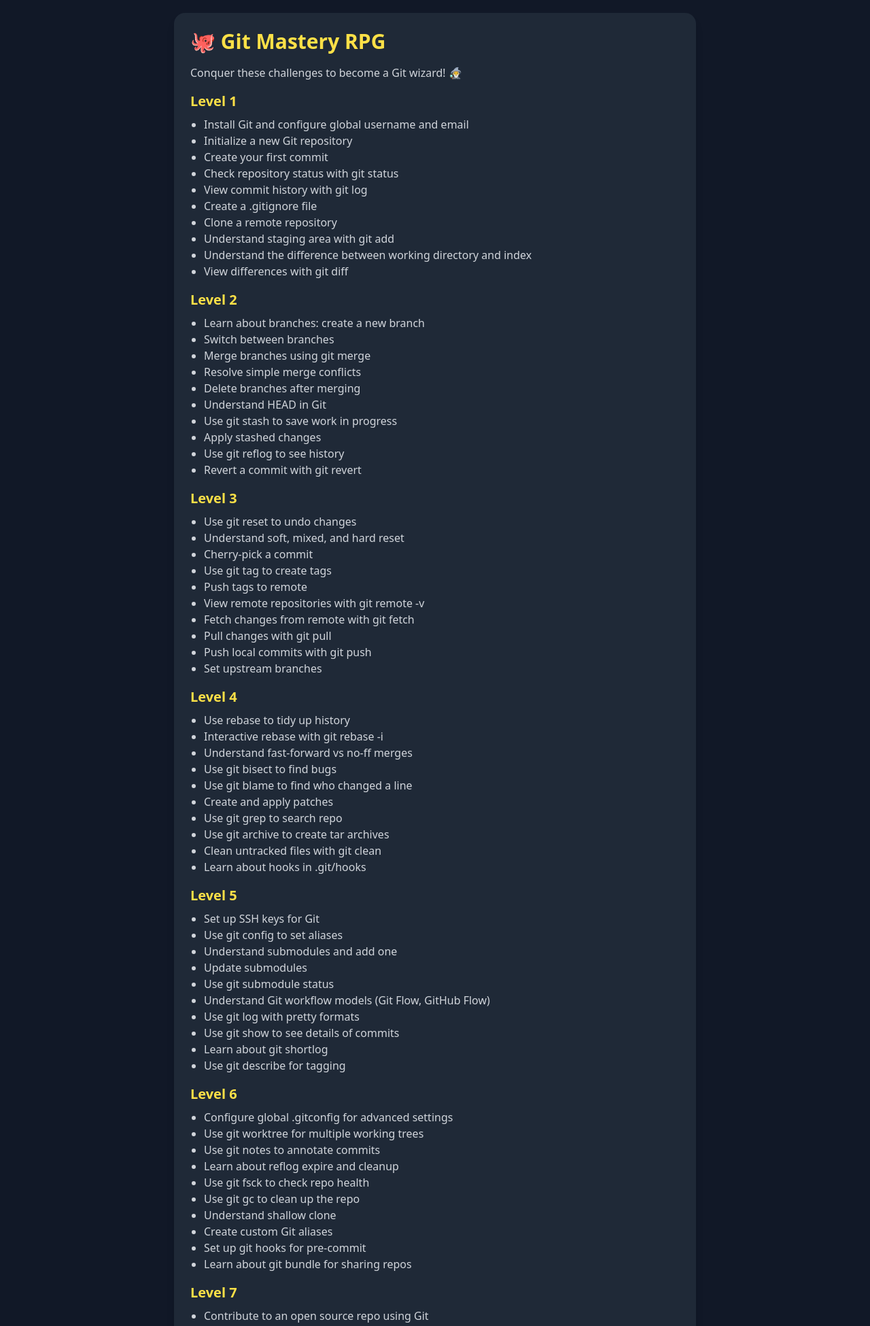
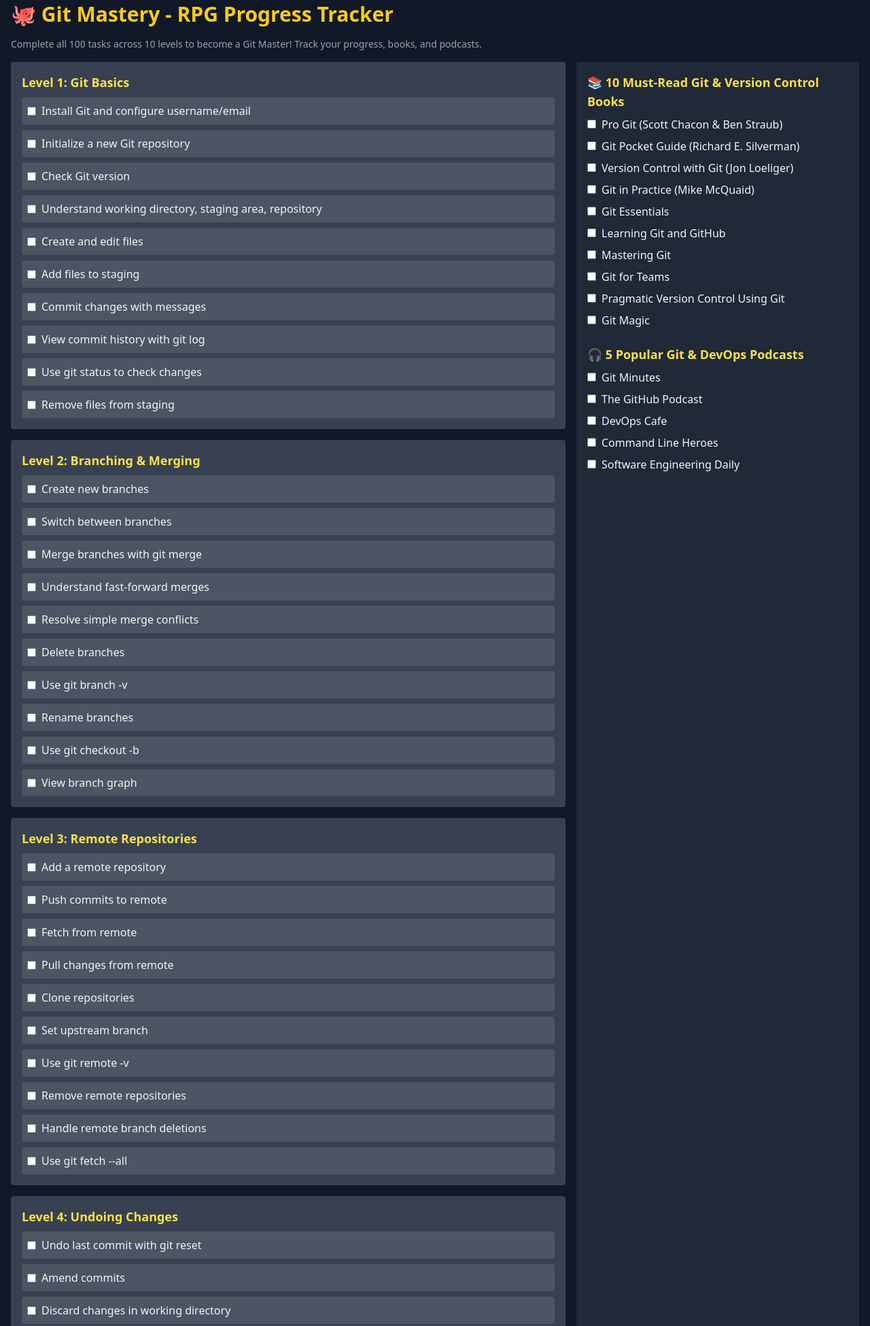
Before and after one commit to hunterkirk/DevOpsRPG, a plain HTML site: page git.html in a window 1280 px wide. Shown: the part 13-1963 px from the top of the page at 68% size. Drawn offline with nearby package versions, Linux system fonts and the light colour scheme.

Commit message:
bumpdate

```diff
--- a/git.html
+++ b/git.html
@@ -1,237 +1,301 @@
 <!DOCTYPE html>
-<html lang="en" class="bg-gray-900 text-white">
+<html lang="en" class="bg-gray-900 text-gray-100">
 <head>
   <meta charset="UTF-8" />
   <meta name="viewport" content="width=device-width, initial-scale=1" />
-  <title>Git Mastery RPG</title>
+  <title>Git RPG Progress Tracker</title>
   <script src="https://cdn.tailwindcss.com"></script>
   <style>
-    .task-item.completed {
+    .completed {
       text-decoration: line-through;
-      color: #22c55e;
+      color: #aaa;
     }
   </style>
 </head>
-<body class="p-8">
+<body class="p-4">
+  <h1 class="text-3xl font-bold text-yellow-400 mb-4">🐙 Git Mastery - RPG Progress Tracker</h1>
+  <p class="mb-4 text-sm text-gray-400">Complete all 100 tasks across 10 levels to become a Git Master! Track your progress, books, and podcasts.</p>
 
-  <div class="max-w-3xl mx-auto bg-gray-800 rounded-2xl shadow-lg p-6">
-    <h1 class="text-3xl font-bold mb-4 text-yellow-300">🐙 Git Mastery RPG</h1>
-    <p class="mb-4 text-gray-300">Conquer these challenges to become a Git wizard! 🧙‍♂️</p>
+  <div class="flex flex-col md:flex-row gap-4">
+    <!-- Tasks Section -->
+    <div class="flex-1 space-y-4" id="levelsContainer"></div>
 
-    <!-- Tasks grouped by level -->
-    <div id="tasks"></div>
+    <!-- Books & Podcasts Section -->
+    <div class="w-full md:w-1/3 bg-gray-800 rounded p-4 space-y-6">
+      <div>
+        <h2 class="text-lg font-bold text-yellow-300 mb-2">📚 10 Must-Read Git & Version Control Books</h2>
+        <ul id="booksList" class="space-y-2">
+          <li><label><input type="checkbox" data-book="0" class="mr-2" />Pro Git (Scott Chacon & Ben Straub)</label></li>
+          <li><label><input type="checkbox" data-book="1" class="mr-2" />Git Pocket Guide (Richard E. Silverman)</label></li>
+          <li><label><input type="checkbox" data-book="2" class="mr-2" />Version Control with Git (Jon Loeliger)</label></li>
+          <li><label><input type="checkbox" data-book="3" class="mr-2" />Git in Practice (Mike McQuaid)</label></li>
+          <li><label><input type="checkbox" data-book="4" class="mr-2" />Git Essentials</label></li>
+          <li><label><input type="checkbox" data-book="5" class="mr-2" />Learning Git and GitHub</label></li>
+          <li><label><input type="checkbox" data-book="6" class="mr-2" />Mastering Git</label></li>
+          <li><label><input type="checkbox" data-book="7" class="mr-2" />Git for Teams</label></li>
+          <li><label><input type="checkbox" data-book="8" class="mr-2" />Pragmatic Version Control Using Git</label></li>
+          <li><label><input type="checkbox" data-book="9" class="mr-2" />Git Magic</label></li>
+        </ul>
+      </div>
 
-    <!-- Book and Podcast sections -->
-    <div class="mt-8">
-      <h2 class="text-2xl font-bold text-yellow-300 mb-2">📚 Must-Read Git Books</h2>
-      <ul class="list-disc pl-5 text-gray-300">
-        <li>Pro Git - Scott Chacon & Ben Straub</li>
-        <li>Git Pocket Guide - Richard E. Silverman</li>
-        <li>Version Control with Git - Jon Loeliger</li>
-        <li>Git in Practice - Mike McQuaid</li>
-        <li>Mastering Git - Jakub Narebski</li>
-        <li>Learning Git - Anna Skoulikari</li>
-        <li>Git Essentials - Ferdinando Santacroce</li>
-        <li>Pragmatic Version Control Using Git - Travis Swicegood</li>
-        <li>Git for Teams - Emma Jane Hogbin Westby</li>
-        <li>Git Magic - Ben Lynn</li>
-      </ul>
+      <div>
+        <h2 class="text-lg font-bold text-yellow-300 mb-2">🎧 5 Popular Git & DevOps Podcasts</h2>
+        <ul id="podcastsList" class="space-y-2">
+          <li><label><input type="checkbox" data-podcast="0" class="mr-2" />Git Minutes</label></li>
+          <li><label><input type="checkbox" data-podcast="1" class="mr-2" />The GitHub Podcast</label></li>
+          <li><label><input type="checkbox" data-podcast="2" class="mr-2" />DevOps Cafe</label></li>
+          <li><label><input type="checkbox" data-podcast="3" class="mr-2" />Command Line Heroes</label></li>
+          <li><label><input type="checkbox" data-podcast="4" class="mr-2" />Software Engineering Daily</label></li>
+        </ul>
+      </div>
+    </div>
+  </div>
 
-      <h2 class="text-2xl font-bold text-yellow-300 mt-6 mb-2">🎧 Popular Git Podcasts</h2>
-      <ul class="list-disc pl-5 text-gray-300">
-        <li>The Git Minute</li>
-        <li>The Changelog</li>
-        <li>GitHub ReadMe Podcast</li>
-        <li>Git Tea Time</li>
-        <li>DevDiscuss</li>
-      </ul>
+  <!-- Progress Bar -->
+  <div class="mt-4">
+    <p class="text-sm text-gray-400 mb-1">Overall Progress:</p>
+    <div class="h-4 bg-gray-700 rounded overflow-hidden">
+      <div id="progressBar" class="h-4 bg-yellow-400 transition-all duration-300"></div>
     </div>
+    <p id="progressText" class="text-xs text-gray-400 mt-1"></p>
   </div>
 
   <script>
     const levels = [
-      {
-        level: 1,
-        tasks: [
-          "Install Git and configure global username and email",
-          "Initialize a new Git repository",
-          "Create your first commit",
-          "Check repository status with git status",
-          "View commit history with git log",
-          "Create a .gitignore file",
-          "Clone a remote repository",
-          "Understand staging area with git add",
-          "Understand the difference between working directory and index",
-          "View differences with git diff"
-        ]
-      },
-      {
-        level: 2,
-        tasks: [
-          "Learn about branches: create a new branch",
-          "Switch between branches",
-          "Merge branches using git merge",
-          "Resolve simple merge conflicts",
-          "Delete branches after merging",
-          "Understand HEAD in Git",
-          "Use git stash to save work in progress",
-          "Apply stashed changes",
-          "Use git reflog to see history",
-          "Revert a commit with git revert"
-        ]
-      },
-      {
-        level: 3,
-        tasks: [
-          "Use git reset to undo changes",
-          "Understand soft, mixed, and hard reset",
-          "Cherry-pick a commit",
-          "Use git tag to create tags",
-          "Push tags to remote",
-          "View remote repositories with git remote -v",
-          "Fetch changes from remote with git fetch",
-          "Pull changes with git pull",
-          "Push local commits with git push",
-          "Set upstream branches"
-        ]
-      },
-      {
-        level: 4,
-        tasks: [
-          "Use rebase to tidy up history",
-          "Interactive rebase with git rebase -i",
-          "Understand fast-forward vs no-ff merges",
-          "Use git bisect to find bugs",
-          "Use git blame to find who changed a line",
-          "Create and apply patches",
-          "Use git grep to search repo",
-          "Use git archive to create tar archives",
-          "Clean untracked files with git clean",
-          "Learn about hooks in .git/hooks"
-        ]
-      },
-      {
-        level: 5,
-        tasks: [
-          "Set up SSH keys for Git",
-          "Use git config to set aliases",
-          "Understand submodules and add one",
-          "Update submodules",
-          "Use git submodule status",
-          "Understand Git workflow models (Git Flow, GitHub Flow)",
-          "Use git log with pretty formats",
-          "Use git show to see details of commits",
-          "Learn about git shortlog",
-          "Use git describe for tagging"
-        ]
-      },
-      {
-        level: 6,
-        tasks: [
-          "Configure global .gitconfig for advanced settings",
-          "Use git worktree for multiple working trees",
-          "Use git notes to annotate commits",
-          "Learn about reflog expire and cleanup",
-          "Use git fsck to check repo health",
-          "Use git gc to clean up the repo",
-          "Understand shallow clone",
-          "Create custom Git aliases",
-          "Set up git hooks for pre-commit",
-          "Learn about git bundle for sharing repos"
-        ]
-      },
-      {
-        level: 7,
-        tasks: [
-          "Contribute to an open source repo using Git",
-          "Understand pull requests vs. git format-patch",
-          "Use git request-pull",
-          "Understand signing commits with GPG",
-          "Use git filter-branch to rewrite history",
-          "Understand and use git rerere",
-          "Use git instaweb to browse history",
-          "Learn about git daemon for serving repos",
-          "Understand git attributes",
-          "Use git diff --staged"
-        ]
-      },
-      {
-        level: 8,
-        tasks: [
-          "Understand git replace for temporary replacements",
-          "Use git submodule deinit",
-          "Learn about git lfs for large files",
-          "Use git verify-commit for signed commits",
-          "Understand git credential helpers",
-          "Use git apply to apply patches",
-          "Learn about git whatchanged",
-          "Understand git am for applying patches from mail",
-          "Use git revert -n for batch reverts",
-          "Use git merge --squash"
-        ]
-      },
-      {
-        level: 9,
-        tasks: [
-          "Understand rebase vs merge conflicts",
-          "Use git diff --color-words for readability",
-          "Learn about git difftool for external diffs",
-          "Use git mergetool for conflict resolution",
-          "Understand and configure git rerere",
-          "Learn about git notes merge",
-          "Understand git cherry",
-          "Use git patch-id for patch identity",
-          "Use git archive --format=zip",
-          "Use git rev-parse to get revision hashes"
-        ]
-      },
-      {
-        level: 10,
-        tasks: [
-          "Learn advanced .gitattributes usage",
-          "Use git interpret-trailers for commit trailers",
-          "Understand advanced rebasing workflows",
-          "Use git worktree for multiple branches",
-          "Master interactive rebase rewriting history",
-          "Use git replace to fix bad commits",
-          "Understand git plumbing vs porcelain",
-          "Master advanced stashing workflows",
-          "Experiment with git rerere for merge conflicts",
-          "Review your Git wizardry skills! 🎉"
-        ]
-      }
+      "Level 1: Git Basics",
+      "Level 2: Branching & Merging",
+      "Level 3: Remote Repositories",
+      "Level 4: Undoing Changes",
+      "Level 5: Stashing & Cleaning",
+      "Level 6: Tagging & Releases",
+      "Level 7: Rebasing & Cherry-Picking",
+      "Level 8: Collaboration Workflows",
+      "Level 9: Git Internals",
+      "Level 10: Advanced Git & Automation"
     ];
 
-    // Generate tasks
-    const tasksContainer = document.getElementById("tasks");
-    levels.forEach(level => {
-      const levelHeader = document.createElement("h2");
-      levelHeader.className = "text-xl font-bold text-yellow-300 mt-4 mb-2";
-      levelHeader.textContent = `Level ${level.level}`;
-      tasksContainer.appendChild(levelHeader);
+    const levelTasks = [
+      [
+        "Install Git and configure username/email",
+        "Initialize a new Git repository",
+        "Check Git version",
+        "Understand working directory, staging area, repository",
+        "Create and edit files",
+        "Add files to staging",
+        "Commit changes with messages",
+        "View commit history with git log",
+        "Use git status to check changes",
+        "Remove files from staging"
+      ],
+      [
+        "Create new branches",
+        "Switch between branches",
+        "Merge branches with git merge",
+        "Understand fast-forward merges",
+        "Resolve simple merge conflicts",
+        "Delete branches",
+        "Use git branch -v",
+        "Rename branches",
+        "Use git checkout -b",
+        "View branch graph"
+      ],
+      [
+        "Add a remote repository",
+        "Push commits to remote",
+        "Fetch from remote",
+        "Pull changes from remote",
+        "Clone repositories",
+        "Set upstream branch",
+        "Use git remote -v",
+        "Remove remote repositories",
+        "Handle remote branch deletions",
+        "Use git fetch --all"
+      ],
+      [
+        "Undo last commit with git reset",
+        "Amend commits",
+        "Discard changes in working directory",
+        "Revert commits",
+        "Restore deleted files",
+        "Unstage files",
+        "Use git reflog to recover commits",
+        "Reset to a specific commit",
+        "Use git clean to remove untracked files",
+        "Reset hard vs soft vs mixed"
+      ],
+      [
+        "Stash changes",
+        "Apply stash",
+        "List stash entries",
+        "Drop stash",
+        "Pop stash",
+        "Stash with message",
+        "Stash branch changes",
+        "Clear all stashes",
+        "Use git stash show",
+        "Use stash for WIP"
+      ],
+      [
+        "Create tags",
+        "List tags",
+        "Delete tags",
+        "Push tags to remote",
+        "Use annotated tags",
+        "Checkout tags",
+        "Sign tags with GPG",
+        "Use lightweight tags",
+        "Create release notes",
+        "Use tags in CI/CD"
+      ],
+      [
+        "Rebase branches",
+        "Interactive rebase",
+        "Resolve rebase conflicts",
+        "Abort rebase",
+        "Squash commits",
+        "Edit commits during rebase",
+        "Use git cherry-pick",
+        "Skip commits in rebase",
+        "Rearrange commit order",
+        "Rebase vs merge differences"
+      ],
+      [
+        "Fork workflows",
+        "Feature branch workflow",
+        "Gitflow workflow",
+        "Pull request basics",
+        "Code reviews with Git",
+        "Using CI with Git",
+        "Protected branches",
+        "Handling large repos",
+        "Submodules basics",
+        "Releases with tags"
+      ],
+      [
+        "Understand Git object model",
+        "Learn about commits, trees, blobs",
+        "Use git cat-file",
+        "Use git hash-object",
+        "Explore git gc and pruning",
+        "Use git fsck",
+        "Understand refs and HEAD",
+        "Explore index and pack files",
+        "Explore internal storage",
+        "Understand Git plumbing commands"
+      ],
+      [
+        "Automate Git hooks",
+        "Create custom aliases",
+        "Use Git with Docker",
+        "Use Git in CI/CD pipelines",
+        "Integrate Git with IDEs",
+        "Manage large files with Git LFS",
+        "Advanced merge strategies",
+        "Use Git blame effectively",
+        "Optimize Git performance",
+        "Build a complete Git workflow"
+      ]
+    ];
 
-      const ul = document.createElement("ul");
-      ul.className = "list-disc pl-5 mb-4";
-      level.tasks.forEach((task, index) => {
-        const li = document.createElement("li");
-        li.textContent = task;
-        li.className = "task-item cursor-pointer text-gray-300 hover:text-white";
-        li.dataset.key = `level-${level.level}-task-${index}`;
-        li.onclick = () => {
-          li.classList.toggle("completed");
-          const key = li.dataset.key;
-          localStorage.setItem(key, li.classList.contains("completed"));
-        };
+    const tasks = levelTasks.flatMap((tasksInLevel, levelIndex) =>
+      tasksInLevel.map(description => ({
+        id: `${levelIndex}-${description}`,
+        description,
+        level: levelIndex + 1,
+        completed: false
+      }))
+    );
 
-        // Load from localStorage
-        const completed = localStorage.getItem(li.dataset.key) === "true";
-        if (completed) li.classList.add("completed");
+    const savedTasks = JSON.parse(localStorage.getItem('git_tasks')) || tasks;
+    const savedBooks = JSON.parse(localStorage.getItem('git_books')) || Array(10).fill(false);
+    const savedPodcasts = JSON.parse(localStorage.getItem('git_podcasts')) || Array(5).fill(false);
 
-        ul.appendChild(li);
+    const levelsContainer = document.getElementById('levelsContainer');
+    const progressBar = document.getElementById('progressBar');
+    const progressText = document.getElementById('progressText');
+    const booksList = document.getElementById('booksList');
+    const podcastsList = document.getElementById('podcastsList');
+
+    function renderLevels() {
+      levelsContainer.innerHTML = '';
+      levels.forEach((levelTitle, i) => {
+        const levelNumber = i + 1;
+        const levelEl = document.createElement('div');
+        levelEl.className = 'bg-gray-700 rounded p-4';
+
+        const header = document.createElement('h2');
+        header.className = 'text-lg font-bold text-yellow-300 mb-2';
+        header.textContent = levelTitle;
+        levelEl.appendChild(header);
+
+        const ul = document.createElement('ul');
+        ul.className = 'space-y-2';
+
+        savedTasks
+          .filter(task => task.level === levelNumber)
+          .forEach(task => {
+            const li = document.createElement('li');
+            li.className = 'flex items-center bg-gray-600 rounded p-2';
+            li.innerHTML = `
+              <input type="checkbox" class="mr-2 task-checkbox" data-id="${task.id}" ${task.completed ? 'checked' : ''} />
+              <span class="${task.completed ? 'completed' : ''}">${task.description}</span>
+            `;
+            ul.appendChild(li);
+          });
+
+        levelEl.appendChild(ul);
+        levelsContainer.appendChild(levelEl);
       });
-      tasksContainer.appendChild(ul);
+      updateTaskProgress();
+    }
+
+    function updateTaskProgress() {
+      const completed = savedTasks.filter(task => task.completed).length;
+      const total = savedTasks.length;
+      const percent = Math.floor((completed / total) * 100);
+      progressBar.style.width = `${percent}%`;
+      progressText.textContent = `${completed}/${total} tasks completed (${percent}%)`;
+    }
+
+    document.body.addEventListener('change', e => {
+      if (e.target.matches('.task-checkbox')) {
+        const id = e.target.dataset.id;
+        const task = savedTasks.find(t => t.id === id);
+        if (task) {
+          task.completed = e.target.checked;
+          localStorage.setItem('git_tasks', JSON.stringify(savedTasks));
+          renderLevels();
+        }
+      }
+      if (e.target.matches('[data-book]')) {
+        const bookId = parseInt(e.target.dataset.book, 10);
+        savedBooks[bookId] = e.target.checked;
+        localStorage.setItem('git_books', JSON.stringify(savedBooks));
+      }
+      if (e.target.matches('[data-podcast]')) {
+        const podcastId = parseInt(e.target.dataset.podcast, 10);
+        savedPodcasts[podcastId] = e.target.checked;
+        localStorage.setItem('git_podcasts', JSON.stringify(savedPodcasts));
+      }
     });
+
+    function renderBooks() {
+      savedBooks.forEach((checked, i) => {
+        const input = booksList.querySelector(`[data-book="${i}"]`);
+        if (input) input.checked = checked;
+      });
+    }
+
+    function renderPodcasts() {
+      savedPodcasts.forEach((checked, i) => {
+        const input = podcastsList.querySelector(`[data-podcast="${i}"]`);
+        if (input) input.checked = checked;
+      });
+    }
+
+    renderLevels();
+    renderBooks();
+    renderPodcasts();
   </script>
-
 </body>
 </html>
```
